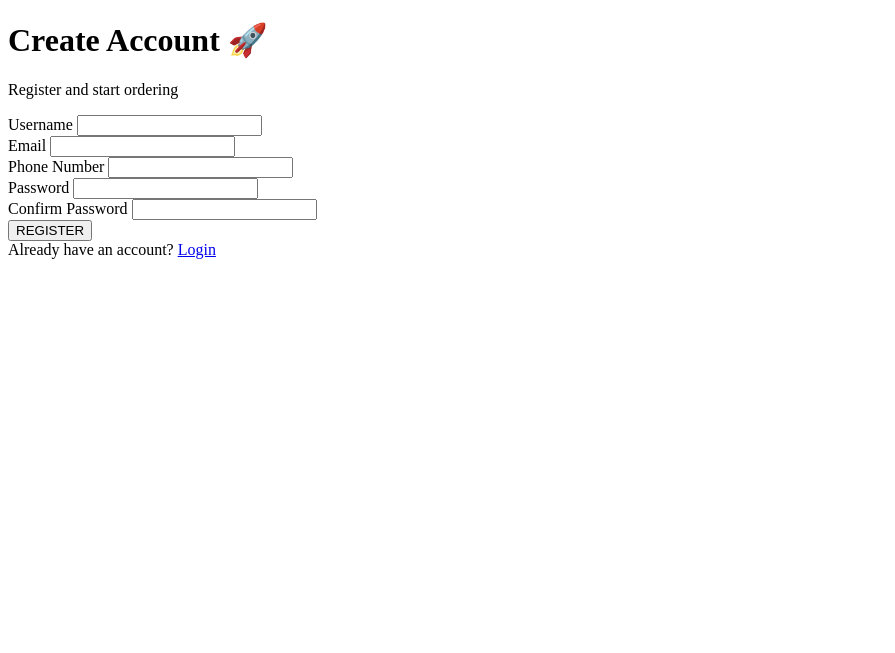
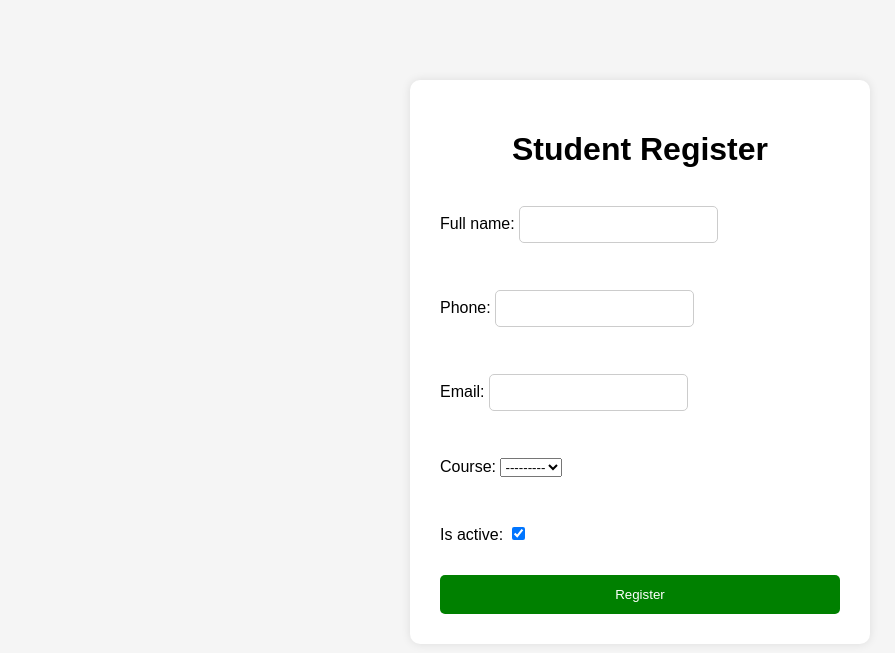
Before and after one commit to Davronbekn202/Normativ, a Django app: page /register/ in a window 1280 px wide. Shown: the top 653 px of the page, without its empty margins (0-895 px from the left). Run offline with Django 5.2, Linux system fonts and the light colour scheme; data that the repository does not hold is empty.

Commit message:
norma 93

```diff
--- a/studentapp/models.py
+++ b/studentapp/models.py
@@ -39,6 +39,9 @@ class CustomUser(AbstractUser):
         null=True
     )
 
+    email = models.EmailField()
+
+
     class Roles(models.TextChoices):
         ADMIN = 'admin', 'Admin'
         USER = 'user', 'User'
@@ -51,4 +54,4 @@ class CustomUser(AbstractUser):
     )
 
     def __str__(self):
-        return self.username
+        return self.name
--- a/studentapp/urls.py
+++ b/studentapp/urls.py
@@ -11,13 +11,13 @@ from .views import (
 
 urlpatterns = [
     # COURSE
-    path('', CourseListView.as_view(), name='course-list'),
+    path('course/', CourseListView.as_view(), name='course-list'),
     path('add-course/', CourseCreateView.as_view(), name='add-course'),
     path('update-course/<int:pk>/', CourseUpdateView.as_view(), name='update-course'),
     path('delete-course/<int:pk>/', CourseDeleteView.as_view(), name='delete-course'),
 
     # STUDENT
-    path('students/', student_list, name='student-list'),
+    path('', student_list, name='student-list'),
     path('add-student/', add_student, name='add-student'),
     path('delete_student/', delete_student, name='delete_student'),
     path('update_student/', update_student, name='update_student'),
--- a/studentapp/views.py
+++ b/studentapp/views.py
@@ -2,6 +2,7 @@ from django.contrib import messages
 from django.contrib.auth import login, authenticate, logout
 from django.contrib.auth.decorators import login_required
 from django.contrib.auth.mixins import LoginRequiredMixin
+from django.core.mail import send_mail
 from django.shortcuts import render, redirect, get_object_or_404
 from django.urls import reverse_lazy
 from django.views.generic import (
@@ -35,7 +36,6 @@ class CourseListView(LoginRequiredMixin, ListView):
     context_object_name = 'courses'
 
 
-@login_required
 def student_list(request):
     search = request.GET.get('search')
     course_id = request.GET.get('course')
@@ -138,20 +138,25 @@ def add_students(request):
 
 def register(request):
     if request.method == 'POST':
-        form = RegisterForm(request.POST, request.FILES)
+        form = StudentForm(request.POST)
 
         if form.is_valid():
-            user = form.save()
+            student = form.save()
 
-            login(request, user)
-            return redirect('login')
+            # Email yuborish
+            send_mail(
+                "Ro‘yxatdan o‘tish",
+                "Siz kursga muvaffaqiyatli yozildingiz",
+                "admin@example.com",
+                [student.email],
+            )
+
+            return redirect('student-list')
 
     else:
-        form = RegisterForm()
+        form = StudentForm()
 
-    return render(request, 'account/register.html', {
-        'form': form,
-    })
+    return render(request, 'account/register.html', {'form': form})
 
 
 
--- a/templates/account/register.html
+++ b/templates/account/register.html
@@ -1,68 +1,69 @@
 <!DOCTYPE html>
-<html lang="en">
+<html lang="uz">
 <head>
     <meta charset="UTF-8">
-    <title>Title</title>
+    <meta name="viewport" content="width=device-width, initial-scale=1.0">
+    <title>Student Register</title>
+
+    <style>
+        body{
+            font-family: Arial, sans-serif;
+            background:#f5f5f5;
+        }
+
+        .container{
+            width:400px;
+            margin:80px auto;
+            background:white;
+            padding:30px;
+            border-radius:10px;
+            box-shadow:0 0 10px rgba(0,0,0,0.1);
+        }
+
+        h1{
+            text-align:center;
+        }
+
+        form{
+            display:flex;
+            flex-direction:column;
+            gap:15px;
+        }
+
+        input{
+            padding:10px;
+            border:1px solid #ccc;
+            border-radius:5px;
+        }
+
+        button{
+            padding:12px;
+            background:green;
+            color:white;
+            border:none;
+            border-radius:5px;
+            cursor:pointer;
+        }
+
+        button:hover{
+            background:darkgreen;
+        }
+    </style>
 </head>
 <body>
-<div class="register-wrapper">
 
-    <form method="post" class="register-box">
+<div class="container">
+    <h1>Student Register</h1>
 
+    <form method="post">
         {% csrf_token %}
+        {{ form.as_p }}
 
-        <h1 class="register-title">
-            Create Account 🚀
-        </h1>
+        <button type="submit">
+            Register
+        </button>
+    </form>
+</div>
 
-        <p class="register-subtitle">
-            Register and start ordering
-        </p>
-
-        {% if form.errors %}
-            <div class="error-box">
-                {{ form.errors }}
-            </div>
-        {% endif %}
-
-        <div class="input-group">
-            <label>Username</label>
-            {{ form.username }}
-        </div>
-
-        <div class="input-group">
-            <label>Email</label>
-            {{ form.email }}
-        </div>
-
-        <div class="input-group">
-            <label>Phone Number</label>
-            {{ form.phone_number }}
-        </div>
-
-        <div class="input-group">
-            <label>Password</label>
-            {{ form.password1 }}
-        </div>
-
-        <div class="input-group">
-            <label>Confirm Password</label>
-            {{ form.password2 }}
-        </div>
-
-        <button type="submit" class="register-btn">
-            REGISTER
-        </button>
-
-        <div class="bottom-text">
-            Already have an account?
-            <a href="{% url 'login' %}">
-                Login
-            </a>
-        </div>
-
-    </form>
-
-</div>
 </body>
 </html>
--- a/templates/student/student_list.html
+++ b/templates/student/student_list.html
@@ -7,7 +7,9 @@
     </style>
 </head>
 <body>
-
+<a href="{% url 'registration' %}">registration</a>
+<a href="{% url 'login' %}">login</a>
+<a href="{% url 'logout' %}">logout</a>
 <h1>Students</h1>
 
 <a href="{% url 'add-student' %}">
```
Also changed, not shown: students/settings.py (+12 -5 lines), studentapp/migrations/0002_alter_customuser_email.py (added).
